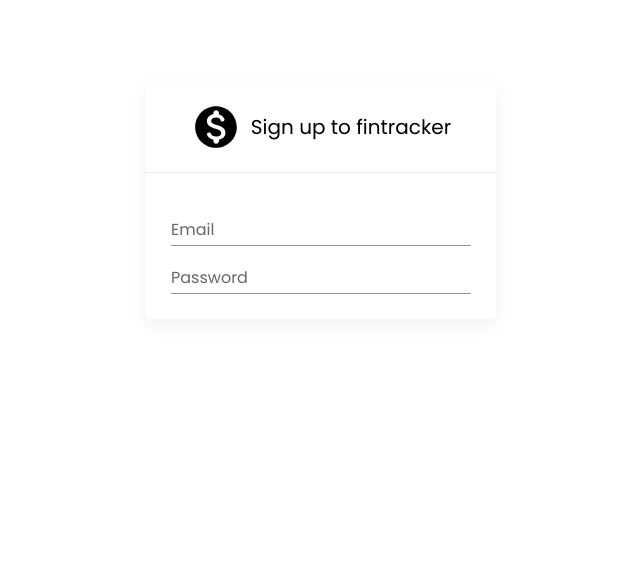
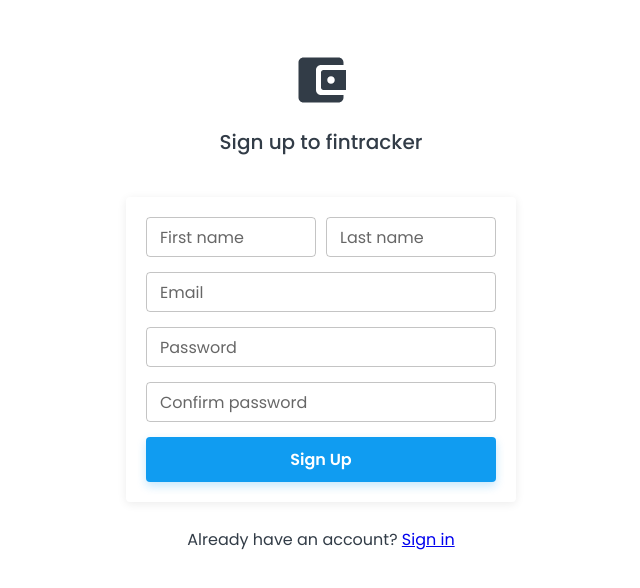
Before and after one commit to MChuduk/ftracker-front, a React (Create React App) app: page / in a window 1280 px wide. Shown: the top 588 px of the page, without its empty margins (319-959 px from the left). Built offline with nearby package versions, Linux system fonts and the light colour scheme.

Commit message:
Add AccentButton components

```diff
--- /dev/null
+++ b/src/components/AccentButton/AccentButton.module.scss
@@ -0,0 +1,23 @@
+.box {
+  background: #109cf1;
+  transition: background 0.15s ease-in-out;
+  box-shadow: 0px 4px 10px rgba(16, 156, 241, 0.24);
+  border-radius: 4px;
+  padding: 10px;
+  margin: 5px;
+  color: #ffffff;
+  font-weight: 600;
+  text-align: center;
+}
+
+.box:hover {
+  background: #34aff9;
+}
+
+.box:active {
+  background: #098edf;
+}
+
+.box:disabled {
+  background: #c2cfe0;
+}
--- /dev/null
+++ b/src/components/AccentButton/index.js
@@ -0,0 +1,7 @@
+import styles from "./AccentButton.module.scss";
+
+function AcccentButton(props) {
+    return (<div className={styles.box}>{props.text}</div>);
+}
+
+export default AcccentButton;
--- a/src/components/Pages/StartPage/StartPage.module.scss
+++ b/src/components/Pages/StartPage/StartPage.module.scss
@@ -1,33 +1,29 @@
-.wrapper {
-  height: 50vh;
-  display: flex;
-  align-items: center;
-  justify-content: center;
+h3 {
+  margin: 10px;
+  font-size: 20px;
+  font-weight: 500;
+  color: #323c47;
 }
 
-.box {
-  width: 350px;
+form {
+  display: flex;
+  flex-direction: column;
+  margin-top: 30px;
+  padding: 15px;
   background: #ffffff;
-  box-shadow: 0px 6px 18px rgba(0, 0, 0, 0.06);
+  box-shadow: 0px 2px 10px rgba(0, 0, 0, 0.08);
   border-radius: 4px;
 }
 
-.header {
-  padding: 10px;
+.wrapper {
+  margin-top: 50px;
   display: flex;
-  flex-direction: row;
+  flex-direction: column;
   align-items: center;
-  justify-content: center;
-  border-bottom: 1px solid #ebeff2;
-
-  p {
-    font-size: 20px;
-    margin-left: 10px;
-  }
 }
 
-.content {
-  padding: 25px;
-  display: flex;
-  flex-direction: column;
+.questionLink {
+  margin-top: 25px;
+  color: #323C47;
+  text-align: center;
 }
--- a/src/components/Pages/StartPage/index.js
+++ b/src/components/Pages/StartPage/index.js
@@ -1,28 +1,57 @@
 import { TextField } from "@mui/material";
-import MonetizationOnRoundedIcon from "@mui/icons-material/MonetizationOnRounded";
+import AccountBalanceWalletRoundedIcon from "@mui/icons-material/AccountBalanceWalletRounded";
 import styles from "./StartPage.module.scss";
+import AcccentButton from "../../AccentButton";
 
 function StartPage() {
-  console.log(styles.monetizationOnRoundedIcon);
-
   return (
     <div className={styles.wrapper}>
-      <div className={styles.box}>
-        <div className={styles.header}>
-          <MonetizationOnRoundedIcon sx={{ fontSize: "50px" }} />
-          <p>Sign up to fintracker</p>
-        </div>
-        <div className={styles.content}>
-          <TextField label="Email" variant="standard" />
+      <div>
+        <AccountBalanceWalletRoundedIcon
+          sx={{ fontSize: "60px", color: "#323C47" }}
+        />
+      </div>
+      <h3>Sign up to fintracker</h3>
+      <div>
+        <form>
+          <div style={{ display: "flex", justifyContent: "space-between" }}>
+            <TextField
+              label="First name"
+              size="small"
+              sx={{ width: "170px", margin: "5px 5px 10px 5px" }}
+            />
+            <TextField
+              label="Last name"
+              size="small"
+              sx={{ width: "170px", margin: "5px 5px 10px 5px" }}
+            />
+          </div>
+          <TextField
+            label="Email"
+            size="small"
+            sx={{ margin: "5px 5px 10px 5px" }}
+          />
           <TextField
             label="Password"
-            variant="standard"
+            size="small"
             inputProps={{
               type: "password",
               autoComplete: "new-password",
             }}
+            sx={{ margin: "5px 5px 10px 5px" }}
           />
-        </div>
+          <TextField
+            label="Confirm password"
+            size="small"
+            inputProps={{
+              type: "password",
+              autoComplete: "new-password",
+            }}
+            sx={{ margin: "5px 5px 10px 5px" }}
+          />
+          <AcccentButton text="Sign Up" />
+        </form>
+        <p className={styles.questionLink}>Already have an account? <a href="/">Sign in</a></p>
       </div>
     </div>
   );
```
